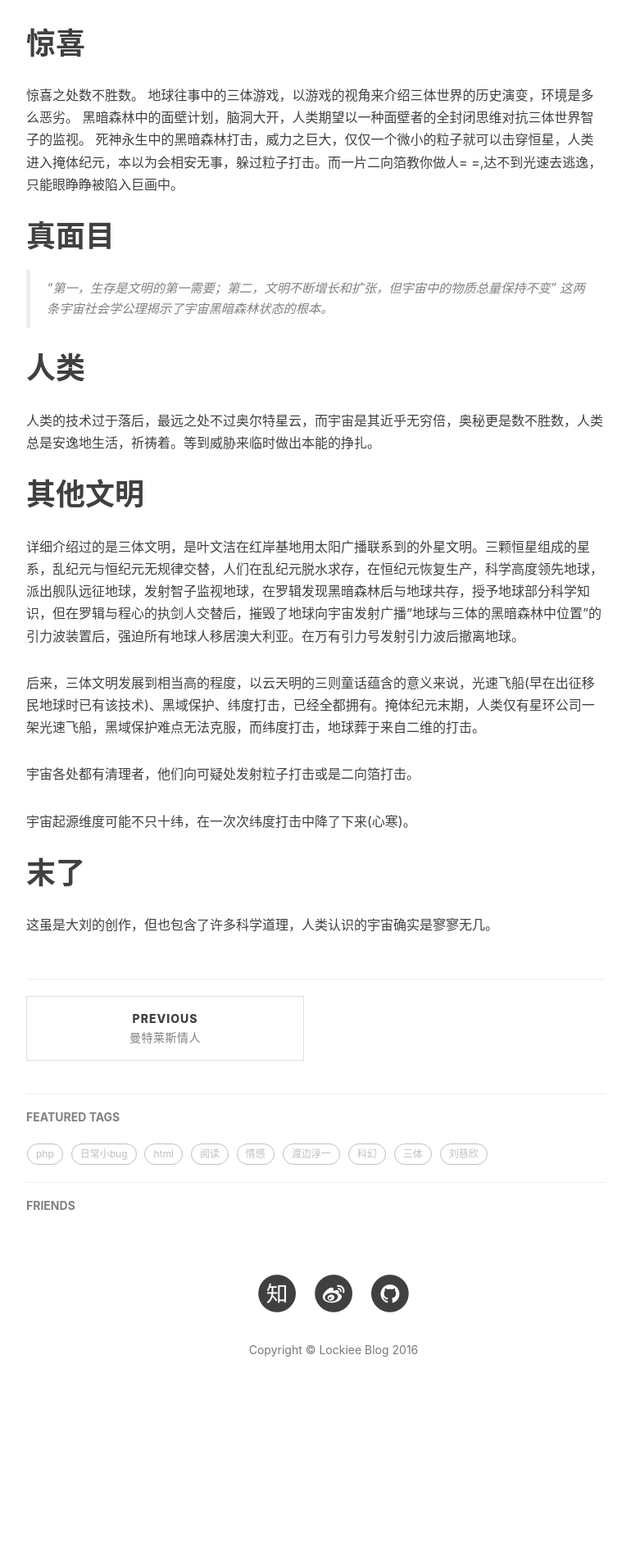
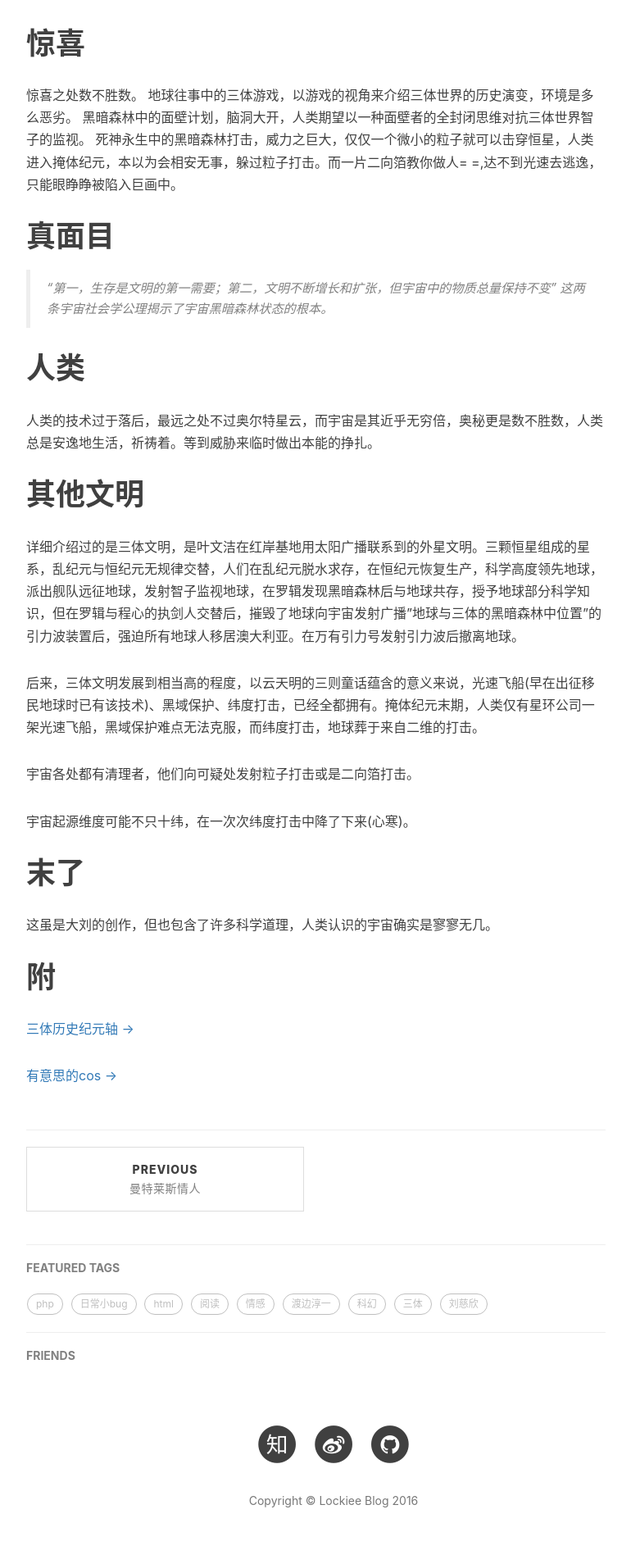
Before and after one commit to yaofan97/xuwuqiang.github.io, a Jekyll site: the page built from _posts/2016-12-26-santi.markdown, in a window 1280 px wide. Shown: the part 786-2694 px from the top of the page at 82% size, without its empty margins (233-1003 px from the left). Built offline with Jekyll 4.4.1, drawn with Linux system fonts in a browser that asks for light colours; nearby versions of some CDN libraries; comment, search, counter and statistics services are not loaded; before the commit the page ends 2510 px from its top, so only the background shows below that.

Commit message:
santi
pic

```diff
--- a/_posts/2016-12-26-santi.markdown
+++ b/_posts/2016-12-26-santi.markdown
@@ -4,7 +4,7 @@ title:      	"见识到宇宙之外的世界"
 subtitle:   	"大刘带你领略你不知道的宇宙"
 date:       	2016-12-26 11:14:00
 author:     	"Lockiee"
-header-img: 	"http://pic.baike.soso.com/p/20140219/20140219224907-2037965288.jpg"
+header-img: 	"https://a-ssl.duitang.com/uploads/item/201504/30/20150430191024_aShGM.jpeg"
 header-mask: 	0.3
 catalog:    	false
 tags:
@@ -46,3 +46,8 @@ tags:
 
 # 末了
 这虽是大刘的创作，但也包含了许多科学道理，人类认识的宇宙确实是寥寥无几。
+
+# 附
+[三体历史纪元轴 → ](http://img.blog.csdn.net/20161226101836616?watermark/2/text/aHR0cDovL2Jsb2cuY3Nkbi5uZXQvenp6Zm9y/font/5a6L5L2T/fontsize/400/fill/I0JBQkFCMA==/dissolve/70/gravity/SouthEast)
+
+[有意思的cos ->](http://ww1.sinaimg.cn/mw690/a8ba1334gw1ep37t3xi12j20jgi6je84.jpg)
```
